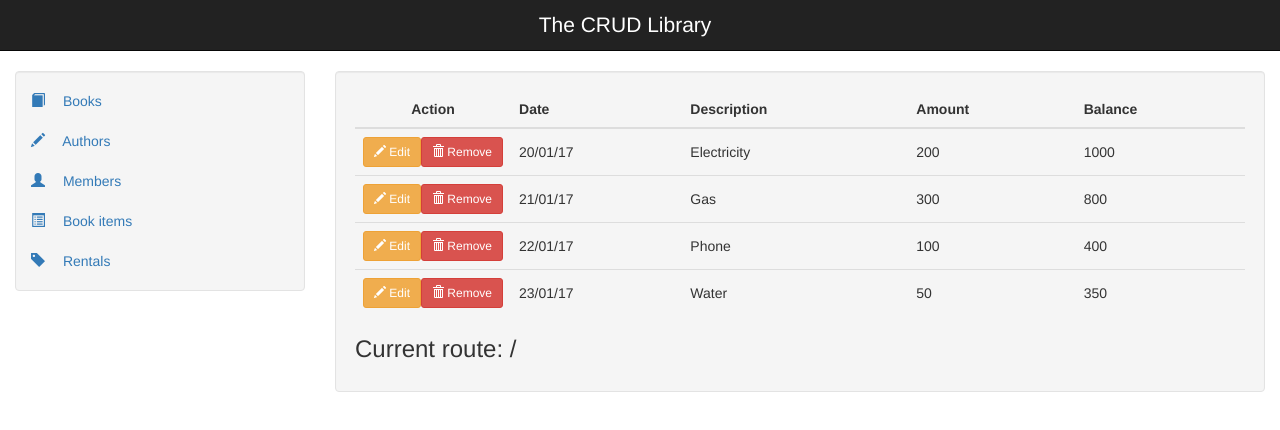
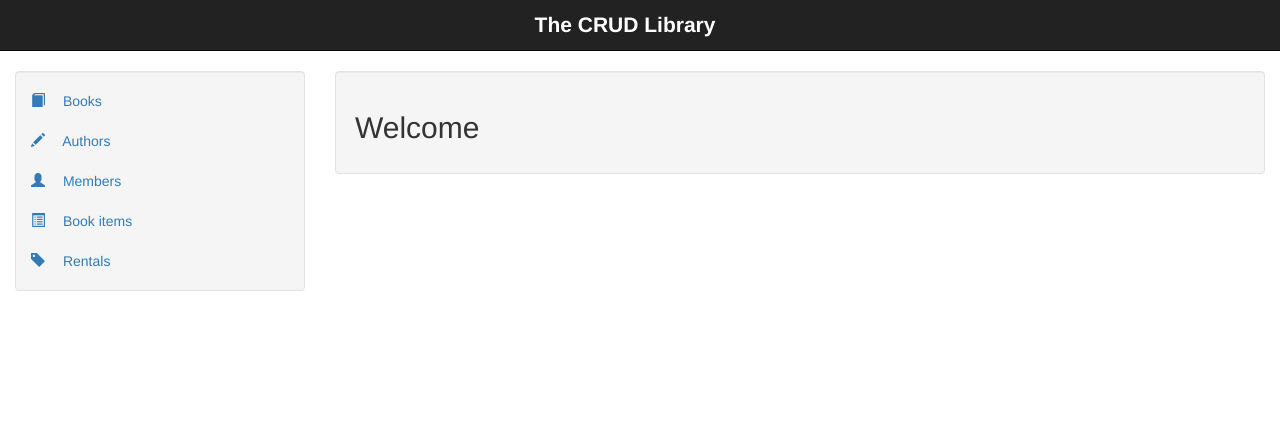
Before and after one commit to lcrespom/crud-vue, a Vue app: page / in a window 1280 px wide. Shown: the top 430 px of the page. Built offline with nearby package versions, Linux system fonts and the light colour scheme.

Commit message:
Refactor & app-config

```diff
--- a/src/App.vue
+++ b/src/App.vue
@@ -4,7 +4,7 @@
 		<nav class="navbar navbar-inverse navbar-static-top">
 			<div class="container-fluid">
 				<div class="navbar-header">
-					<a class="navbar-brand" href="#">The CRUD Library</a>
+					<a class="navbar-brand" href="#"><b>The CRUD Library</b></a>
 				</div>
 			</div>
 		</nav>
@@ -20,8 +20,7 @@
 				<div class="col-sm-9">
 					<!-- Main goes here -->
 					<div id="crud-content" class="well">
-						<crud-table :config="tableConfig" :data="tableData" @edit="editRow" @remove="removeRow" />
-						<crud-container />
+						<crud-container :config="appConfig"/>
 					</div>
 				</div>
 			</div>
@@ -30,28 +29,10 @@
 </template>
 
 <script>
-import CrudTable from './components/CrudTable';
 import CrudMenu from './components/CrudMenu';
 import CrudContainer from './components/CrudContainer';
 import { routerData } from './utils/router';
-
-function getTableConfig() {
-	const TABLE_FIELDS = ['date', 'description', 'amount', 'balance'];
-	let { editButton, removeButton } = CrudTable.helpers;
-	return {
-		fields: TABLE_FIELDS,
-		buttons: [editButton, removeButton]
-	};
-}
-
-function getTableData() {
-	return [
-		{ id: 1, date: '20/01/17', description: 'Electricity', amount: 200, balance: 1000 },
-		{ id: 2, date: '21/01/17', description: 'Gas', amount: 300, balance: 800 },
-		{ id: 3, date: '22/01/17', description: 'Phone', amount: 100, balance: 400 },
-		{ id: 4, date: '23/01/17', description: 'Water', amount: 50, balance: 350 }
-	];
-}
+import appConfig from './app-config';
 
 function getMenuItems() {
 	return [
@@ -66,22 +47,13 @@ function getMenuItems() {
 export default {
 	name: 'app',
 	components: {
-		CrudMenu, CrudTable, CrudContainer
+		CrudMenu, CrudContainer
 	},
 	data: _ => ({
-		tableConfig: getTableConfig(),
-		tableData: getTableData(),
 		menuItems: getMenuItems(),
+		appConfig,
 		routerData
-	}),
-	methods: {
-		editRow(row) {
-			console.log('Edit:', JSON.stringify(row, null, 2));
-		},
-		removeRow(row) {
-			console.log('Remove:', JSON.stringify(row, null, 2));
-		}
-	}
+	})
 };
 </script>
 
--- /dev/null
+++ b/src/app-config.js
@@ -0,0 +1,10 @@
+import CrudTable from './components/CrudTable';
+
+let { editButton, removeButton } = CrudTable.helpers;
+
+export default {
+	books:  {
+		fields: ['date', 'description', 'amount', 'balance'],
+		buttons: [editButton, removeButton]
+	}
+};
--- a/src/components/CrudContainer.vue
+++ b/src/components/CrudContainer.vue
@@ -1,14 +1,50 @@
 <template>
-	<h3>Current route: {{routerData.route}}</h3>
+	<div>
+		<div v-if="routerData.route=='/'">
+			<h2>Welcome</h2>
+		</div>
+		<template v-else-if="tableConfig">
+			<!--<h2>Title</h2>-->
+			<crud-table :config="tableConfig" :data="tableData" @edit="editRow" @remove="removeRow" />
+		</template>
+		<span v-else>No config for {{routerData.route}}</span>
+		<!--<p>Current route: {{routerData.route}}</p>-->
+	</div>
 </template>
 
 <script>
 import { routerData } from '../utils/router';
+import CrudTable from './CrudTable';
+
+function getTableData() {
+	return [
+		{ id: 1, date: '20/01/17', description: 'Electricity', amount: 200, balance: 1000 },
+		{ id: 2, date: '21/01/17', description: 'Gas', amount: 300, balance: 800 },
+		{ id: 3, date: '22/01/17', description: 'Phone', amount: 100, balance: 400 },
+		{ id: 4, date: '23/01/17', description: 'Water', amount: 50, balance: 350 }
+	];
+}
 
 const container = {
+	components: { CrudTable },
+	props: ['config'],
 	data: _ => ({
-		routerData
-	})
+		routerData,
+		tableData: getTableData()
+	}),
+	computed: {
+		tableConfig() {
+			return this.config[this.routerData.route.slice(1)];
+		}
+	},
+	methods: {
+		editRow(row) {
+			console.log('Edit:', JSON.stringify(row, null, 2));
+		},
+		removeRow(row) {
+			console.log('Remove:', JSON.stringify(row, null, 2));
+		}
+	}
 };
 export default container;
 </script>
```
